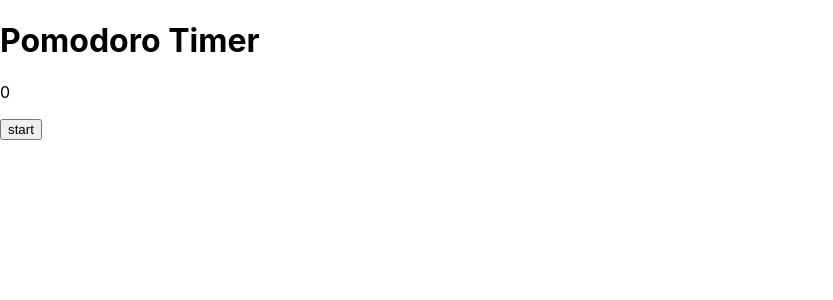
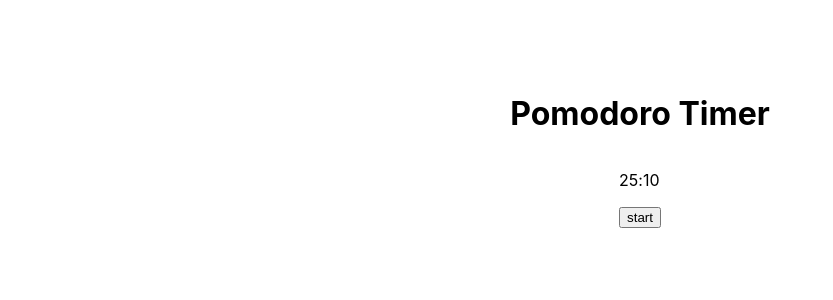
Before and after one commit to Nicolassiqueira05/Pomodoro, a React (Create React App) app: page / in a window 1280 px wide. Shown: the top 300 px of the page, without its empty margins (0-833 px from the left). Built offline with nearby package versions, Linux system fonts and the light colour scheme.

Commit message:
25 minutes timer ready

```diff
--- a/src/App.js
+++ b/src/App.js
@@ -1,9 +1,9 @@
 import React from "react"
-import Main from './components/patterns/Main'
+import Mainscreen from './components/screens/Mainscreen'
 
 function App() {
   return (
-    <Main />
+    <Mainscreen />
   )
 }
 export default App
--- a/src/components/patterns/Counter.jsx
+++ b/src/components/patterns/Counter.jsx
@@ -5,27 +5,34 @@ import Button from '../atoms/Button'
 const Counter = (props) =>{
     const [isActive, setIsActive] = useState(false);
     const [isPaused, setIsPaused] = useState(true);
-    const [time, setTime] = useState(0);
+    const [minutes, setMinutes] = useState(25);
+    const [seconds, setSeconds] = useState(10);
+
+    if(seconds == -1){
+        setSeconds(59)
+        setMinutes(minutes - 1)
+    }
 
     useEffect(() =>{
         if (isActive) {
-            setInterval(() => {setTime((time) => time + 1)}, 1000)
-
+            setInterval(() => {setSeconds((seconds) => seconds - 1)}, 1000)
         }
-
-
     },[isActive, isPaused])
-
-    const start = () =>{
-        setIsActive(true)
+    if(seconds < 10){//necessary to render the left 0
+        return(
+            <div>
+                <Timer minutes={minutes} seconds={"0" + seconds}/>
+                <Button function={() => setIsActive(true)}>start</Button>
+            </div>
+        )
     }
-
-    return(
-    <div>
-        <Timer>{time}</Timer>
-        <Button function={start}>start</Button>
-    </div>
-
-    )
+    else{//standard render
+        return(
+            <div>
+                <Timer minutes={minutes} seconds={seconds}/>
+                <Button function={() => setIsActive(true)}>start</Button>
+            </div>
+        )
+    }
 }
 export default Counter
--- a/src/components/patterns/Main.jsx
+++ b/src/components/patterns/Main.jsx
@@ -4,7 +4,7 @@ import Counter from './Counter'
 
 const Main = () => {
     return(
-        <div>
+        <div id='maincontent'>
             <Title>Pomodoro Timer</Title>
             <Counter/>
         </div>
--- a/src/components/patterns/Timer.jsx
+++ b/src/components/patterns/Timer.jsx
@@ -1,7 +1,13 @@
-import React, { useState } from 'react'
+import React from 'react'
 import Number from '../atoms/Number'
 
-const Timer = (props) =>{
-    return <Number>{props.children}</Number>
+const Timer = (props) => {
+    return(
+        <div id='timer'>
+            <Number>{props.minutes}</Number>
+            <p>:</p>
+            <Number>{props.seconds}</Number>
+        </div>
+    )
 }
 export default Timer
--- /dev/null
+++ b/src/components/screens/Mainscreen.css
@@ -0,0 +1,19 @@
+#mainscreen{
+    width: 100vw;
+    height: 100vh;
+    height: auto;
+    display: flex;
+    justify-content: center;
+    align-items: center;
+}
+#maincontent{
+    width: 300px;
+    height: 300px;
+    display: flex;
+    flex-direction: column;
+    justify-content: center;
+    align-items: center;
+}
+#timer{
+    display: flex;
+}
--- a/src/components/screens/Mainscreen.jsx
+++ b/src/components/screens/Mainscreen.jsx
@@ -1,9 +1,13 @@
 import React from 'react'
-import Main from '../Patterns/Main'
+import Main from '../patterns/Main'
+import './Mainscreen.css'
 
 const Mainscreen = () => {
     return(
-        <Main />
+        <div id='mainscreen'>
+            <Main />
+        </div>
+
     )
 }
 export default Mainscreen
```
